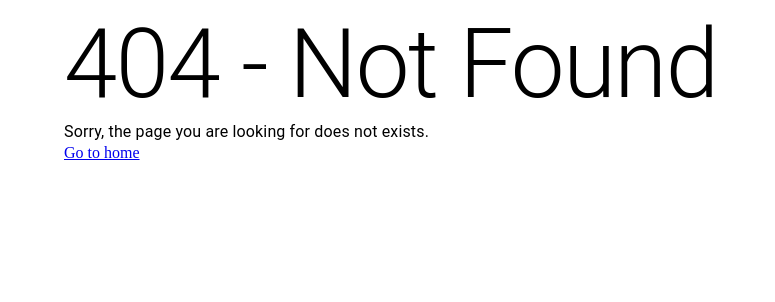
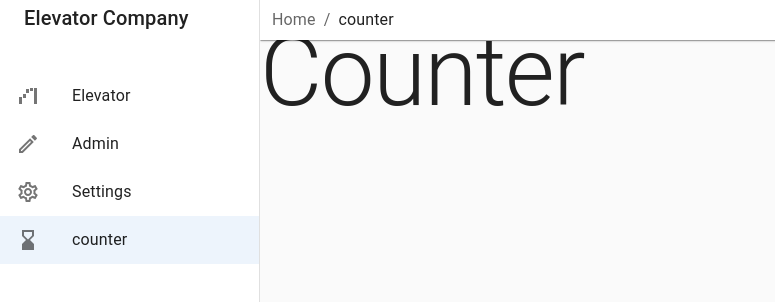
Before and after one commit to shivaKhat23/elevator_system, a React (Vite) app in the folder front-end/: page /app/counter in a window 1280 px wide. Before the commit this address had no page. Shown: the top 302 px of the page, without its empty margins (0-775 px from the left). Built offline with nearby package versions, Linux system fonts and the light colour scheme.

Commit message:
create poc websocket counter

```diff
--- /dev/null
+++ b/front-end/src/app/routes/app/counter/counter.tsx
@@ -0,0 +1,9 @@
+import { Typography } from '@mui/material';
+
+export const Counter = () => {
+  return (
+    <Typography variant="h1" sx={{ py: 2 }}>
+      Counter
+    </Typography>
+  );
+};
--- a/front-end/src/app/routes/index.tsx
+++ b/front-end/src/app/routes/index.tsx
@@ -43,6 +43,13 @@ export const createRouter = () =>
             return { Component: Setting };
           },
         },
+        {
+          path: 'counter',
+          lazy: async () => {
+            const { Counter } = await import('./app/counter/counter.tsx');
+            return { Component: Counter };
+          },
+        },
       ],
     },
     {
--- a/front-end/src/components/layouts/dashboard-layout.tsx
+++ b/front-end/src/components/layouts/dashboard-layout.tsx
@@ -1,4 +1,5 @@
 import CreateOutlinedIcon from '@mui/icons-material/CreateOutlined';
+import HourglassBottomIcon from '@mui/icons-material/HourglassBottom';
 import SettingsOutlinedIcon from '@mui/icons-material/SettingsOutlined';
 import WaterfallChartOutlinedIcon from '@mui/icons-material/WaterfallChartOutlined';
 import { Breadcrumbs, CssBaseline } from '@mui/material';
@@ -39,6 +40,11 @@ const navigation: SideNavigationItem[] = [
     name: 'settings',
     to: '/app/settings',
     icon: <SettingsOutlinedIcon />,
+  },
+  {
+    name: 'counter',
+    to: '/app/counter',
+    icon: <HourglassBottomIcon />,
   },
 ];
 
```
